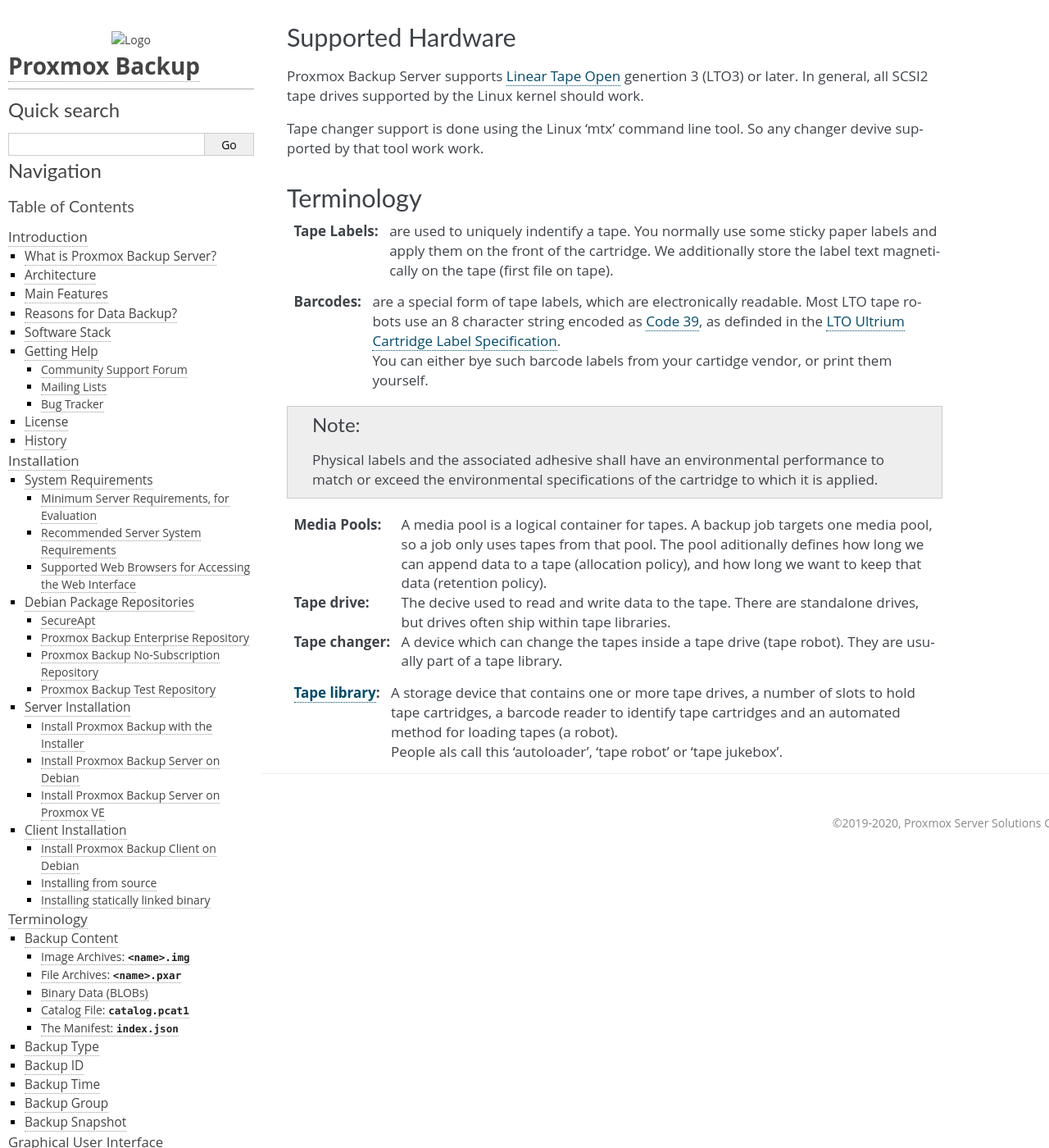
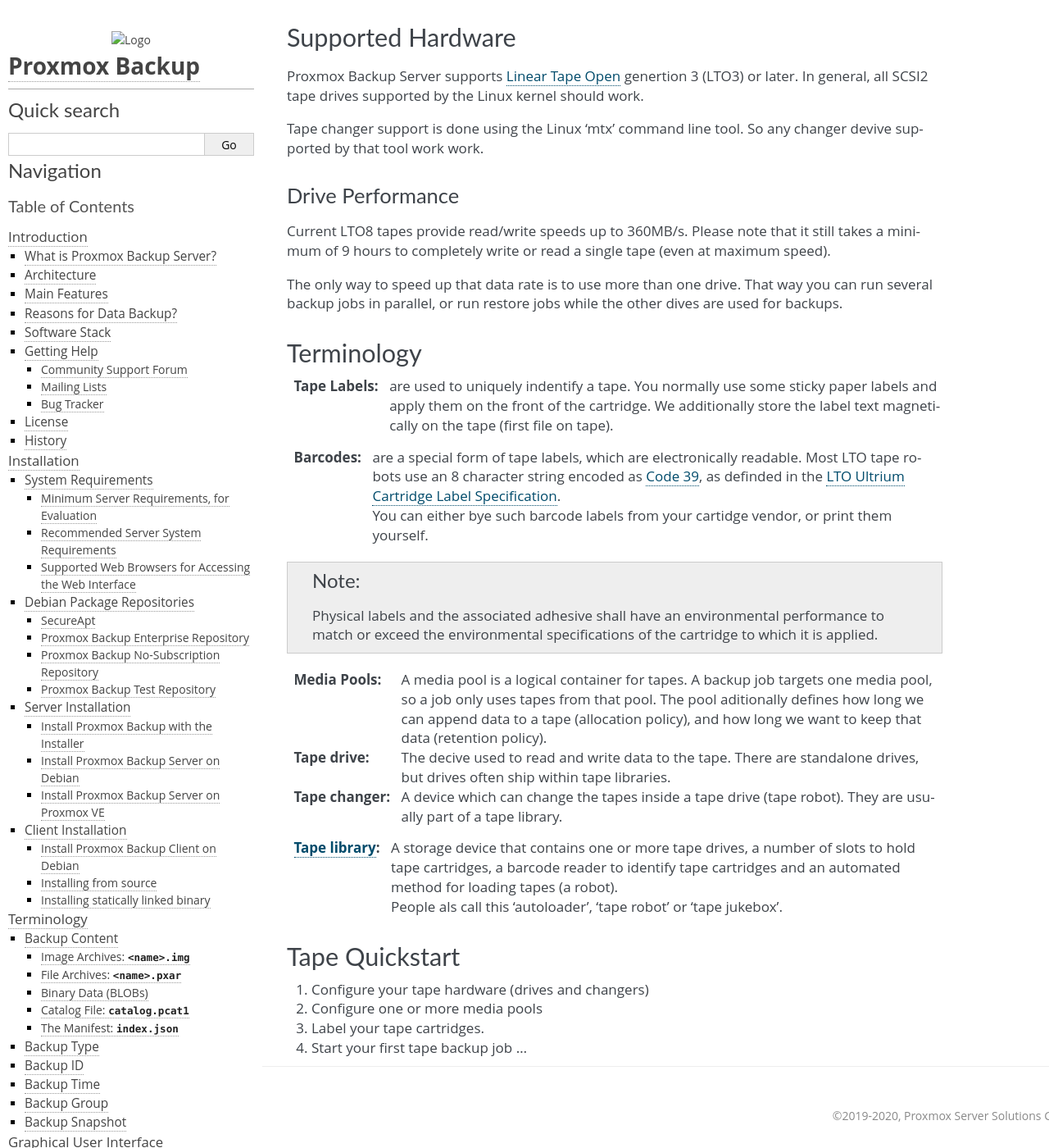
Before and after one commit to proxmox/proxmox-backup, a Sphinx documentation site: the page built from docs/tape-backup.rst, in a window 1280 px wide and 1400 px high, scrolled down 632 px. Shown: the whole window at 82% size. Built offline with Sphinx 7.4.7, drawn with Linux system fonts in a browser that asks for light colours.

Commit message:
tape: update user docu

```diff
--- a/docs/tape-backup.rst
+++ b/docs/tape-backup.rst
@@ -42,6 +42,17 @@
 Tape changer support is done using the Linux 'mtx' command line
 tool. So any changer devive supported by that tool work work.
 
+
+Drive Performance
+~~~~~~~~~~~~~~~~~
+
+Current LTO8 tapes provide read/write speeds up to 360MB/s. Please
+note that it still takes a minimum of 9 hours to completely write or
+read a single tape (even at maximum speed).
+
+The only way to speed up that data rate is to use more than one
+drive. That way you can run several backup jobs in parallel, or run
+restore jobs while the other dives are used for backups.
 
 
 Terminology
@@ -88,3 +99,15 @@
    (a robot).
 
    People als call this 'autoloader', 'tape robot' or 'tape jukebox'.
+
+
+Tape Quickstart
+---------------
+
+1. Configure your tape hardware (drives and changers)
+
+2. Configure one or more media pools
+
+3. Label your tape cartridges.
+
+4. Start your first tape backup job ...
```
